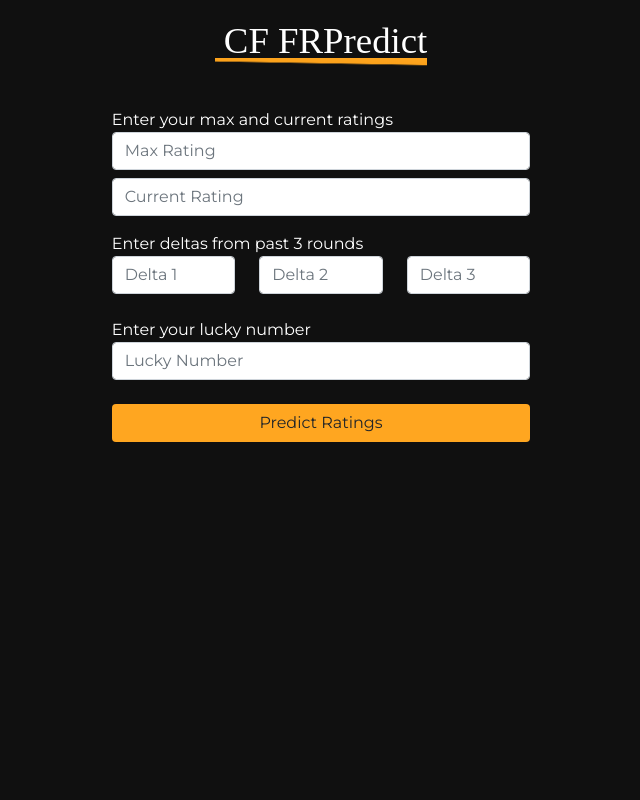
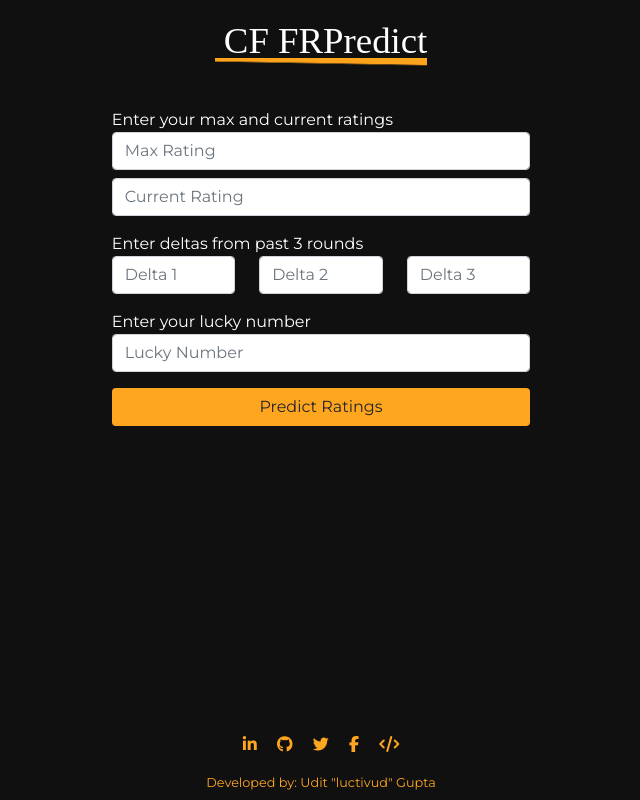
Before and after one commit to luctivud/Codeforces-Future-Rating-Predictor, a plain HTML site: page WebApp/index.html in a window 1280 px wide. Shown: the whole page, without its empty margins (319-959 px from the left). Drawn offline with nearby package versions, Linux system fonts and the light colour scheme; some icons are missing; a web font is replaced by a local one.

Commit message:
added: footer, fixed bugs

```diff
--- a/WebApp/index.html
+++ b/WebApp/index.html
@@ -1,15 +1,20 @@
 <!DOCTYPE html>
 <html lang="en">
+
 <head>
     <meta charset="UTF-8">
     <meta http-equiv="X-UA-Compatible" content="IE=edge">
     <meta name="viewport" content="width=device-width, initial-scale=1.0">
     <title>CF Rating Predictor</title>
-    <link rel="stylesheet" href="https://cdn.jsdelivr.net/npm/bootstrap@5.0.1/dist/css/bootstrap.min.css" integrity="undefined" crossorigin="anonymous">
+    <link rel="stylesheet" href="https://cdn.jsdelivr.net/npm/bootstrap@5.0.1/dist/css/bootstrap.min.css"
+        integrity="undefined" crossorigin="anonymous">
     <!-- <script src="https://cdn.jsdelivr.net/npm/bootstrap@5.0.1/dist/js/bootstrap.min.js" integrity="undefined" crossorigin="anonymous"></script>
     <script src="https://cdn.jsdelivr.net/npm/bootstrap@5.0.1/dist/js/bootstrap.bundle.min.js" integrity="undefined" crossorigin="anonymous"></script>
     <script src="https://cdn.jsdelivr.net/npm/bootstrap@5.0.1/dist/js/bootstrap.esm.min.js" integrity="undefined" crossorigin="anonymous"></script> -->
     <script src="https://code.iconify.design/1/1.0.7/iconify.min.js"></script> <!-- codeforces icon-->
+    <script src="https://kit.fontawesome.com/49b5189e44.js" crossorigin="anonymous"></script>
+
+
     <link rel="preconnect" href="https://fonts.gstatic.com">
     <link href='https://fonts.googleapis.com/css?family=Montserrat' rel='stylesheet'>
     <link href="https://fonts.googleapis.com/css2?family=Balthazar&display=swap" rel="stylesheet">
@@ -24,34 +29,41 @@
             --GRADSECCYUD: #fba11a;
             --SHADOWUD: #ffffffa7;
         }
+
         body {
             font-family: 'Montserrat';
             /* color: black; */
             color: white;
             font-size: 1rem;
         }
+
         .bg-primyud {
             background-color: var(--BGPRIMYUD);
             color: white;
             /* color: black; */
         }
+
         .bg-seccyud {
             background-color: var(--BGSECCYUD);
         }
+
         .navbar-brand {
             font-family: 'Balthazar', serif;
             font-size: 2.3rem;
         }
+
         .tapered {
-            background-image: linear-gradient(179deg,rgb(254, 97, 158) 0%, rgb(254, 97, 158) 50%,transparent 54%, transparent 100%);
+            background-image: linear-gradient(179deg, rgb(254, 97, 158) 0%, rgb(254, 97, 158) 50%, transparent 54%, transparent 100%);
         }
 
         .tapered2 {
             background-image: linear-gradient(181deg, var(--GRADPRIMYUD) 0%, var(--GRADSECCYUD) 50%, transparent 54%, transparent 100%);
         }
+
         nav {
             margin-bottom: 1.7rem;
         }
+
         nav a {
             /* color: black; */
             color: white;
@@ -59,37 +71,60 @@
             background-repeat: repeat-x;
             background-position: left 0% bottom 10%;
         }
+
         nav a :hover {
             color: white;
         }
+
         nav a span :hover {
             background-color: blue;
         }
+
         .form-control:focus {
-            border-color: var(--BGSECCYUD);  box-shadow: none; -webkit-box-shadow: none;
+            border-color: var(--BGSECCYUD);
+            box-shadow: none;
+            -webkit-box-shadow: none;
         }
+
         .rating-predicted-class {
             font-size: 250%;
             font-weight: 700;
             text-shadow: 1px 1px 2px var(--SHADOWUD);
             letter-spacing: .4em;
         }
+
         .shadow-only {
             text-shadow: 1px 1px 1px var(--SHADOWUD);
             letter-spacing: .2em;
         }
+
         .error-msg {
             font-size: 80%;
             color: red;
         }
+
         .warn-msg {
             font-size: 80%;
             color: var(--BGSECCYUD);
         }
+
         .rainbow-text {
-            background: linear-gradient(to right, red, orange , yellow, green, cyan, blue, violet);
+            background: linear-gradient(to right, red, orange, yellow, green, cyan, blue, violet);
             color: transparent;
             background-clip: text;
+        }
+
+        .text-seccyud {
+            color: var(--BGSECCYUD);
+        }
+
+        .text-seccyud a {
+            color: var(--BGSECCYUD);
+        }
+
+        .text-seccyud a :hover {
+            color: var(--GRADPRIMYUD);
+            text-shadow: 0px 0px 1px var(--GRADSECCYUD);
         }
     </style>
 </head>
@@ -97,7 +132,7 @@
 
 <body class="bg-primyud">
     <!-- Header for page here -->
-    <nav class="navbar navbar-expand-lg navbar-dark bg-primyud">
+    <nav class="navbar navbar-dark bg-primyud">
         <a class="navbar-brand mx-auto tapered2" href="#">
             <span class="iconify" data-icon="simple-icons:codeforces" data-inline="false"></span>
             <!-- <svg xmlns="http://www.w3.org/2000/svg" xmlns:xlink="http://www.w3.org/1999/xlink" aria-hidden="true" focusable="false" width="1em" height="1em" preserveAspectRatio="xMidYMid meet" viewBox="0 0 24 24" class="iconify" data-icon="simple-icons:codeforces" data-inline="false" style="transform: rotate(360deg);">
@@ -117,42 +152,91 @@
         <div class="row d-flex">
             <div class="col-md-12 mx-auto bg-primyud">
                 <form>
-                    <div class="form-group col-md-4 mx-auto pb-2">
+                    <div class="form-group col-md-6 col-sm-12 col-lg-4 mx-auto pb-2">
                         <label for="max-rating">Enter your max and current ratings</label>
                         <input type="text" class="form-control mb-2" id="max-rating" placeholder="Max Rating">
                         <input type="text" class="form-control mb-2" id="curr-rating" placeholder="Current Rating">
                     </div>
-                    <div class="form-group col-md-4 mx-auto pb-4">
+                    <div class="form-group col-md-6 col-sm-12 col-lg-4 mx-auto pb-2">
                         <label for="delta-1">Enter deltas from past 3 rounds</label>
                         <div class="row">
-                            <div class="col-md-4">
-                                <input type="text" class="form-control" name = "delta-arr" id="delta-1" placeholder="Delta 1">
+                            <div class="col-md-6 col-sm-12 col-lg-4">
+                                <input type="text" class="form-control mb-2" name="delta-arr" id="delta-1"
+                                    placeholder="Delta 1">
                             </div>
-                            <div class="col-md-4">
-                                <input type="text" class="form-control" name = "delta-arr" id="delta-2" placeholder="Delta 2">
+                            <div class="col-md-6 col-sm-12 col-lg-4">
+                                <input type="text" class="form-control mb-2" name="delta-arr" id="delta-2"
+                                    placeholder="Delta 2">
                             </div>
-                            <div class="col-md-4">
-                                <input type="text" class="form-control" name = "delta-arr" id="delta-3" placeholder="Delta 3">
+                            <div class="col-md-6 col-sm-12 col-lg-4">
+                                <input type="text" class="form-control mb-2" name="delta-arr" id="delta-3"
+                                    placeholder="Delta 3">
                             </div>
                         </div>
                     </div>
-                    <div class="form-group col-md-4 mx-auto pb-4">
+                    <div class="form-group col-md-6 col-sm-12 col-lg-4 mx-auto pb-2">
                         <label for="lucky-number">Enter your lucky number</label>
-                        <input type="text" class="form-control" id="lucky-number" placeholder="Lucky Number">
+                        <input type="text" class="form-control mb-2" id="lucky-number" placeholder="Lucky Number">
                     </div>
-                    <div type = "button" class="btn bg-seccyud col-md-4 d-flex mx-auto justify-content-center mb-2" onclick="getPredictedRatings()">
+                    <div type="button"
+                        class="btn bg-seccyud col-md-6 col-sm-12 col-lg-4 d-flex mx-auto justify-content-center mb-2"
+                        onclick="getPredictedRatings()">
                         Predict Ratings
                     </div>
-                    <div class="col-md-4 mx-auto pb-2 text-center" id = "warning-generated"> </div>
-                    <div class="col-md-4 mx-auto pb-2 text-center" id = "predicted-ratings"> </div>
-                    <div class="col-md-6 mx-auto pb-2 text-center" id = "additional-things"> </div>
+                    <div class="col-md-6 col-sm-12 col-lg-4 mx-auto pb-2 text-center" id="warning-generated"> </div>
+                    <div class="col-md-6 col-sm-12 col-lg-4 mx-auto pb-2 text-center" id="predicted-ratings"> </div>
+                    <div class="col-md-6 mx-auto pb-2 text-center" id="additional-things"> </div>
                 </form>
             </div>
         </div>
     </div>
     <!-- / User enter details here -->
     <!-- Footer for page here -->
+    <footer class="fixed-bottom page-footer font-small special-color-dark text-seccyud pt-4">
 
+        <!-- Footer Elements -->
+        <div class="container">
+
+            <!-- Social buttons -->
+            <ul class="list-unstyled list-inline text-center">
+                <li class="list-inline-item">
+                    <a class="btn-floating btn-li mx-1" href="https://www.linkedin.com/in/udit-gupta-1b7863135/">
+                        <i class="fab fa-linkedin-in"> </i>
+                    </a>
+                </li>
+                <li class="list-inline-item">
+                    <a class="btn-floating btn-git mx-1" href="https://github.com/luctivud">
+                        <i class="fab fa-github"> </i>
+                    </a>
+                </li>
+                <li class="list-inline-item">
+                    <a class="btn-floating btn-tw mx-1" href="https://mobile.twitter.com/luctivud">
+                        <i class="fab fa-twitter"> </i>
+                    </a>
+                </li>
+                <li class="list-inline-item">
+                    <a class="btn-floating btn-fb mx-1" href="https://m.facebook.com/udit.gupta.10048">
+                        <i class="fab fa-facebook-f"> </i>
+                    </a>
+                </li>
+                <li class="list-inline-item">
+                    <a class="btn-floating btn-code mx-1" href="https://clist.by/coder/luctivud/">
+                        <i class="fas fa-code"> </i>
+                    </a>
+                </li>
+            </ul>
+            <!-- Social buttons -->
+
+        </div>
+        <!-- Footer Elements -->
+
+        <!-- Copyright -->
+        <div class="footer-copyright text-center mb-2" style="font-size: 80%;">
+            Developed by: Udit "luctivud" Gupta
+        </div>
+        <!-- Copyright -->
+
+    </footer>
     <!-- / Footer for page here -->
 </body>
 <script>
@@ -180,7 +264,7 @@
         1,
         1200, 1400, 1600,
         1900, 2100, 2300,
-        2400, 2600, 3000, MAX_RATING_SO_FAR+1,
+        2400, 2600, 3000, MAX_RATING_SO_FAR + 1,
         10000
     ];
 
@@ -232,7 +316,7 @@
         }
         for (var i = 0; i < COUNT_PREV_CONTEST_DELTA; i++) {
             if (Number.isNaN(prev_rating_deltas[i])) {
-                generate_error("Enter delta " + (i+1) + " properly");
+                generate_error("Enter delta " + (i + 1) + " properly");
                 return false;
             }
         }
@@ -253,8 +337,8 @@
         if (prev_rating_deltas[0] > 0) {
             prev_rating_deltas[0] = - prev_rating_deltas[0];
         }
-        if (prev_rating_deltas[COUNT_PREV_CONTEST_DELTA-1] < 0) {
-            prev_rating_deltas[COUNT_PREV_CONTEST_DELTA-1] = - prev_rating_deltas[COUNT_PREV_CONTEST_DELTA-1];
+        if (prev_rating_deltas[COUNT_PREV_CONTEST_DELTA - 1] < 0) {
+            prev_rating_deltas[COUNT_PREV_CONTEST_DELTA - 1] = - prev_rating_deltas[COUNT_PREV_CONTEST_DELTA - 1];
         }
         return prev_rating_deltas;
     }
@@ -359,7 +443,7 @@
         }
 
         seeds.sort();
-        var KEN_MULTIPLIER =  Math.floor(Math.random() * MULT_ACCEPTANCE_LT) + MULTIPLIER;
+        var KEN_MULTIPLIER = Math.floor(Math.random() * MULT_ACCEPTANCE_LT) + MULTIPLIER;
         var XEN_MULTIPLIER = Math.floor(Math.random() * KEN_MULTIPLIER) / 2 + 1;
 
         predictedRating =
@@ -407,7 +491,7 @@
 
         predictedRatingObj.classList.add('magictime', 'puffIn');
         predictedRatingObj.innerHTML = "Your predicted rating is:<br>"
-        predictedRatingObj.innerHTML += "<span class = \"rating-predicted-class\">"+predictedRating+"</span>"; // "ok tested";
+        predictedRatingObj.innerHTML += "<span class = \"rating-predicted-class\">" + predictedRating + "</span>"; // "ok tested";
         // console.log(predictedRatingObj)
         var predRank = currRank;
         for (var ll = 0; ll < 12; ll++) {
@@ -418,20 +502,20 @@
         }
         if (currRank != -1) {
             // add analysis and challenge
-            predictedRatingObj.innerHTML += "<br> You will be "+"<b><span class = \"shadow-only\" style = \" color: " + rating_color[predRank] + "\">" + title_on_rating[predRank] + "</span></b> soon.";
+            predictedRatingObj.innerHTML += "<br> You will be " + "<b><span class = \"shadow-only\" style = \" color: " + rating_color[predRank] + "\">" + title_on_rating[predRank] + "</span></b> soon.";
             // challenge
             var url_to_problem = "https://codeforces.com/problemset/problem/";
             contest = Math.floor(Math.random() * MAX_CONTEST_SO_FAR) + 1;
-            problemtype = String.fromCharCode(65 + (currRank+1) / 2);
+            problemtype = String.fromCharCode(65 + (currRank + 1) / 2);
             additionalThingsObj.innerHTML = "A challenge for you is to solve this problem:- &nbsp; "
-            + contest + " " + problemtype
-            + " &nbsp; <a class = \"link-warning\" href = \"" + url_to_problem + "/" + contest + "/" + problemtype + "\" target=\"_blank\">click here</a>";
+                + contest + " " + problemtype
+                + " &nbsp; <a class = \"link-warning\" href = \"" + url_to_problem + "/" + contest + "/" + problemtype + "\" target=\"_blank\">click here</a>";
         } else {
             predictedRatingObj.innerHTML += "<br> Haha! <span class \"shadow-only\"><b>Undated</b></span> thing. Back off!";
         }
 
         // remove the animation class for rendering it again without a reload
-        setTimeout( () => {
+        setTimeout(() => {
             // console.log(predictedRatingObj.classList);
             predictedRatingObj.classList.remove('magictime', 'puffIn');
             // console.log(predictedRatingObj.classList);
@@ -439,4 +523,5 @@
     }
 
 </script>
+
 </html>
```
